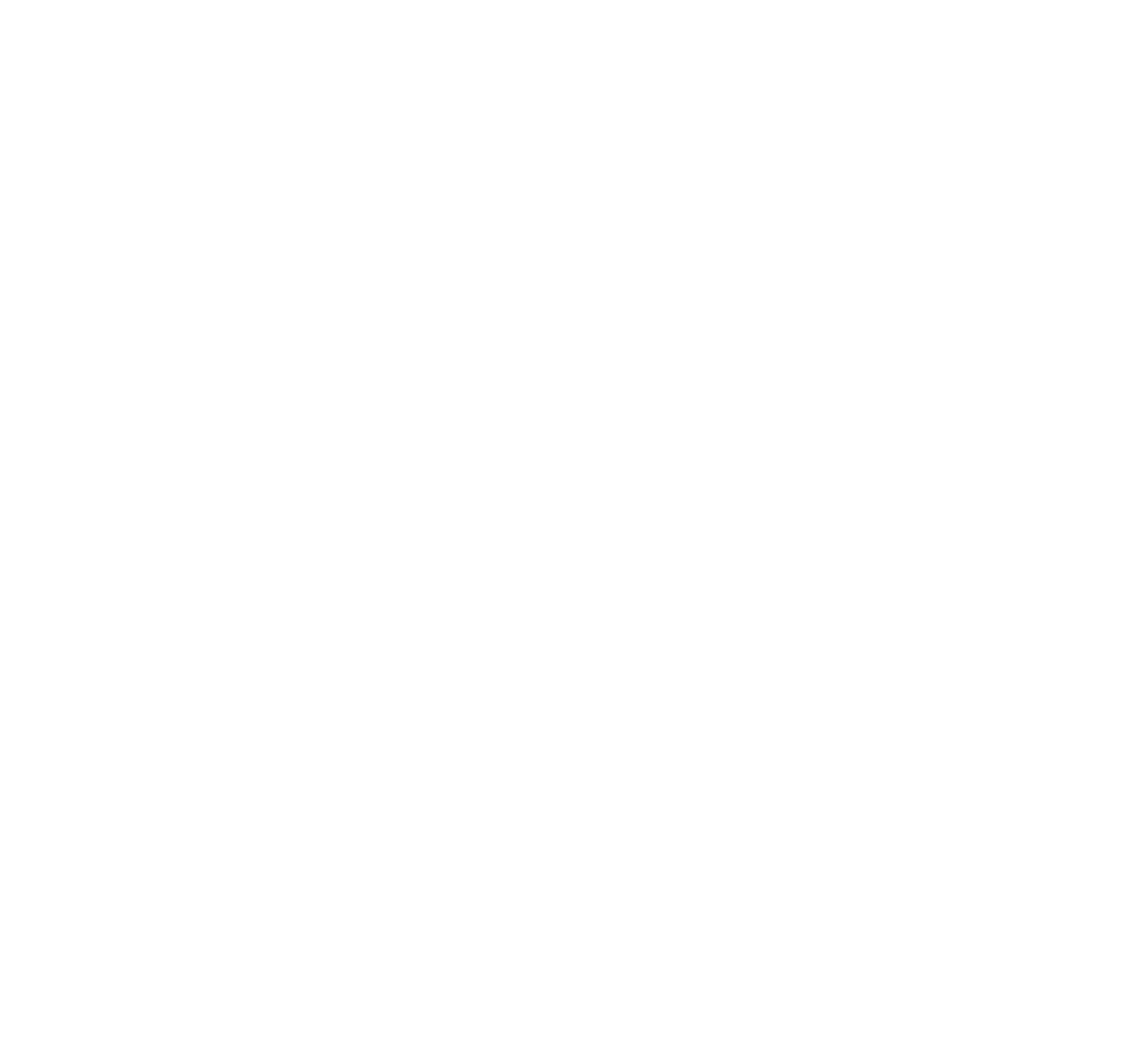
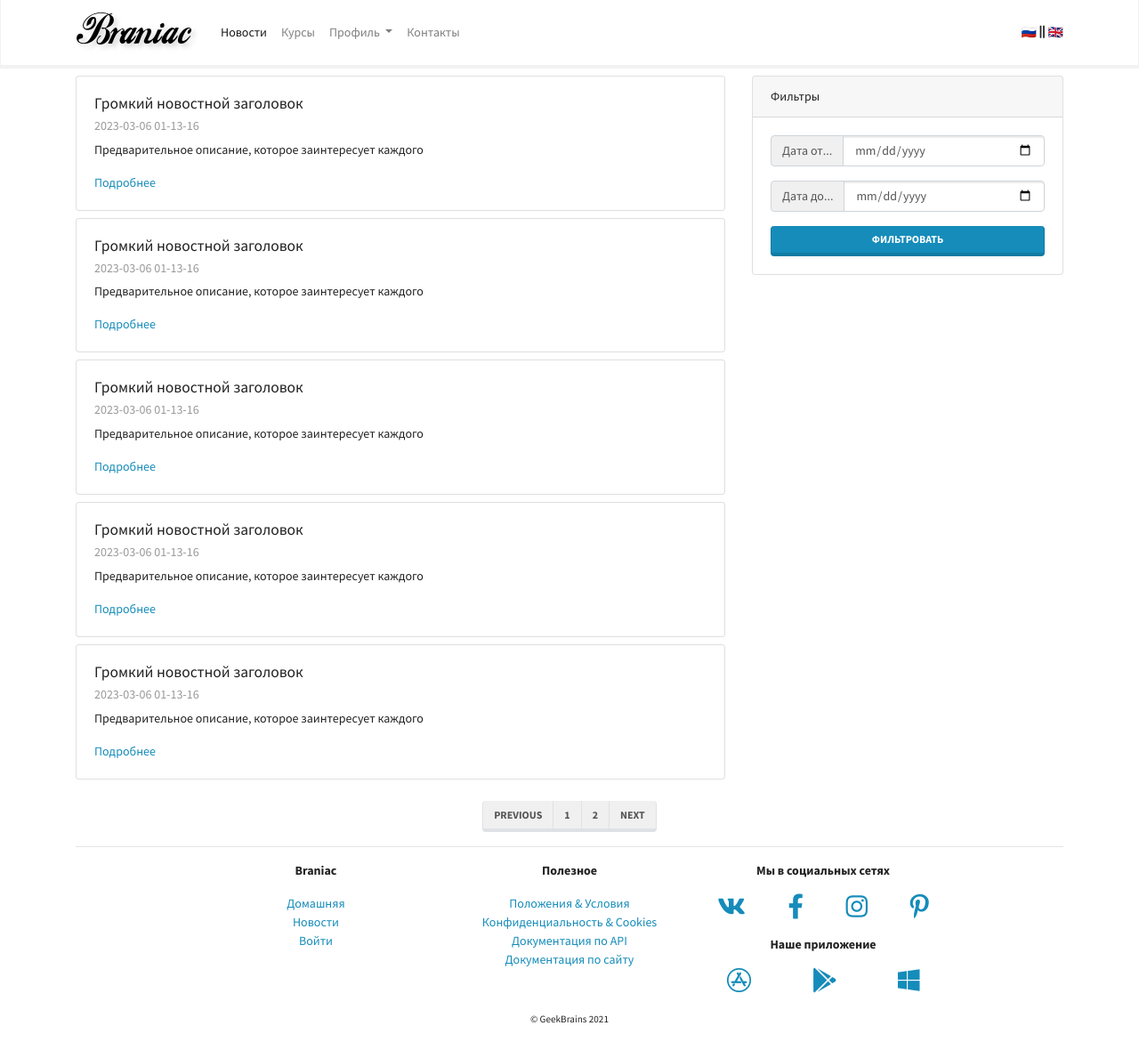
Before and after one commit to MariyaKharchenko/BraniacLMS, a Django app: page /mainapp/news/ in a window 1280 px wide. Before the commit the page is empty. Shown: the whole page at 89% size. Before the commit the page ends 800 px from the top, so only its background shows below. Run offline with Django 3.2, Linux system fonts and the light colour scheme; some libraries are stand-ins or nearby versions.

Commit message:
lesson_3 Args in url

```diff
--- a/config/urls.py
+++ b/config/urls.py
@@ -5,5 +5,5 @@ from django.views.generic import RedirectView
 urlpatterns = [
     path("admin/", admin.site.urls),
     path("", RedirectView.as_view(url="mainapp/")),
-    path("mainapp/", include("mainapp.urls")),
+    path("mainapp/", include("mainapp.urls", namespace="mainapp")),
 ]
--- a/mainapp/templates/mainapp/login.html
+++ b/mainapp/templates/mainapp/login.html
@@ -31,7 +31,7 @@
         style="height: 100vh; margin: 0px">
         <div class="text-center">
             <p>
-                <a href="/"><img src="{% static 'img/logo.png' %}" alt=""></a>
+                <a href="{% url 'mainapp:main_page' %}"><img src="{% static 'img/logo.png' %}" alt=""></a>
             </p>
             <h2>Вход пользователя</h2>
             <form>
--- a/mainapp/templates/mainapp/news.html
+++ b/mainapp/templates/mainapp/news.html
@@ -1,4 +1,22 @@
-{% for i in double_range %}
+{% extends 'base.html' %}
+
+{% block content %}
+
+{% with range as double_range %}
+
+{% if page_num %}
+<div class="card my-2">
+  <div class="card-body">
+    <p class="card-text">Текущая страница: {{ page_num }}</p>
+  </div>
+</div>
+{% endif %}
+
+<div class="row">
+
+  <div class="col-lg-8">
+
+    {% for i in double_range %}
     <div class="card my-2">
       <div class="card-body">
         <h5 class="card-title">{{ news_title }}</h5>
@@ -10,3 +28,50 @@
       </div>
     </div>
     {% endfor %}
+
+  </div>
+
+  <div class="col-lg-4">
+    <div class="card my-2 sticky-top">
+      <div class="card-header">
+        Фильтры
+      </div>
+      <div class="card-body">
+        <form action="">
+          <div class="input-group mb-3">
+            <div class="input-group-prepend">
+              <span class="input-group-text" id="basic-addon1">Дата от...</span>
+            </div>
+            <input type="date" class="form-control" name="dateFrom">
+          </div>
+          <div class="input-group mb-3">
+            <div class="input-group-prepend">
+              <span class="input-group-text" id="basic-addon1">Дата до...</span>
+            </div>
+            <input type="date" class="form-control" name="dateTo">
+          </div>
+
+          <button type="submit"
+            class="btn btn-primary btn-block">Фильтровать</button>
+        </form>
+      </div>
+    </div>
+  </div>
+
+</div>
+
+<div class="row justify-content-center align-items-center mt-3 mb-n3">
+  <nav aria-label="Page navigation example">
+    <ul class="pagination">
+      <li class="page-item"><a class="page-link" href="#">Previous</a></li>
+      <li class="page-item"><a class="page-link" href="{% url 'mainapp:news_paginator' 1 %}">1</a></li>
+      <li class="page-item"><a class="page-link" href="{% url 'mainapp:news_paginator' page=2 %}">2</a></li>
+      {# <li class="page-item"><a class="page-link" href="{% url 'mainapp:news_paginator' three %}">3</a></li> #}
+      <li class="page-item"><a class="page-link" href="#">Next</a></li>
+    </ul>
+  </nav>
+</div>
+
+{% endwith %}
+
+{% endblock content %}
--- a/mainapp/urls.py
+++ b/mainapp/urls.py
@@ -6,10 +6,11 @@ from mainapp.apps import MainappConfig
 app_name = MainappConfig.name
 
 urlpatterns = [
-    path("", views.MainPageView.as_view()),
-    path("news/", views.NewsPageView.as_view()),
-    path("courses/", views.CoursesPageView.as_view()),
-    path("contacts/", views.ContactsPageView.as_view()),
-    path("doc_site/", views.DocSitePageView.as_view()),
-    path("login/", views.LoginPageView.as_view()),
+    path("", views.MainPageView.as_view(), name="main_page"),
+    path("news/", views.NewsPageView.as_view(), name="news"),
+    path("news/<int:page>/", views.NewsWithPaginatorView.as_view(), name="news_paginator"),
+    path("courses/", views.CoursesPageView.as_view(), name="courses"),
+    path("contacts/", views.ContactsPageView.as_view(), name="contacts"),
+    path("doc_site/", views.DocSitePageView.as_view(), name="doc_site"),
+    path("login/", views.LoginPageView.as_view(), name="login"),
 ]
--- a/mainapp/views.py
+++ b/mainapp/views.py
@@ -21,6 +21,13 @@ class NewsPageView(TemplateView):
         return context
 
 
+class NewsWithPaginatorView(NewsPageView):
+    def get_context_data(self, page, **kwargs):
+        context = super().get_context_data(page=page, **kwargs)
+        context["page_num"] = page
+        return context
+
+
 class CoursesPageView(TemplateView):
     template_name = "mainapp/courses_list.html"
 
--- a/templates/base.html
+++ b/templates/base.html
@@ -50,9 +50,9 @@
         </p>
         <p>
         <ul class="list-unstyled">
-          <li><a href="index.html">Домашняя</a></li>
-          <li><a href="news.html">Новости</a></li>
-          <li><a href="login.html">Войти</a></li>
+          <li><a href="{% url 'mainapp:main_page' %}">Домашняя</a></li>
+          <li><a href="{% url 'mainapp:news' %}">Новости</a></li>
+          <li><a href="{% url 'mainapp:login' %}">Войти</a></li>
         </ul>
         </p>
       </div>
@@ -65,7 +65,7 @@
           <li><a href="#">Положения &amp; Условия</a></li>
           <li><a href="#">Конфиденциальность &amp; Cookies</a></li>
           <li><a href="#">Документация по API</a></li>
-          <li><a href="doc_site.html">Документация по сайту</a></li>
+          <li><a href="{% url 'mainapp:doc_site' %}">Документация по сайту</a></li>
         </ul>
         </p>
       </div>
--- a/templates/includes/main_menu.html
+++ b/templates/includes/main_menu.html
@@ -2,25 +2,30 @@
 
 <nav class="navbar navbar-expand-lg navbar-light bg-light">
   <div class="container">
-    <a class="navbar-brand" href="index.html">
+    <a class="navbar-brand" href="{% url 'mainapp:main_page' %}">
       <img src="{% static 'img/logo.png' %}" alt="">
     </a>
-    <button class="navbar-toggler" type="button" data-toggle="collapse" data-target="#navbarSupportedContent"
-      aria-controls="navbarSupportedContent" aria-expanded="false" aria-label="Toggle navigation">
+    <button class="navbar-toggler" type="button" data-toggle="collapse"
+      data-target="#navbarSupportedContent"
+      aria-controls="navbarSupportedContent" aria-expanded="false"
+      aria-label="Toggle navigation">
       <span class="navbar-toggler-icon"></span>
     </button>
 
     <div class="collapse navbar-collapse" id="navbarSupportedContent">
       <ul class="navbar-nav mr-auto">
-        <li class="nav-item ">
-          <a class="nav-link" href="news.html">Новости</a>
+        <li
+          class="nav-item {% if request.resolver_match.view_name == 'mainapp:news' %}active{% endif %}">
+          <a class="nav-link" href="{% url 'mainapp:news' %}">Новости</a>
         </li>
-        <li class="nav-item ">
-          <a class="nav-link" href="courses_list.html">Курсы</a>
+        <li
+          class="nav-item {% if request.resolver_match.view_name == 'mainapp:courses' %}active{% endif %}">
+          <a class="nav-link" href="{% url 'mainapp:courses' %}">Курсы</a>
         </li>
         <li class="nav-item dropdown">
-          <a class="nav-link dropdown-toggle" href="#" id="ddProfile" role="button" data-toggle="dropdown"
-            aria-haspopup="true" aria-expanded="false">
+          <a class="nav-link dropdown-toggle" href="#" id="ddProfile"
+            role="button" data-toggle="dropdown" aria-haspopup="true"
+            aria-expanded="false">
             Профиль
           </a>
           <div class="dropdown-menu" aria-labelledby="ddProfile">
@@ -35,11 +40,13 @@
             <a class="dropdown-item" href="#">Выход</a>
           </div>
         </li>
-        <li class="nav-item ">
-          <a class="nav-link" href="contacts.html">Контакты</a>
+        <li
+          class="nav-item {% if request.resolver_match.view_name == 'mainapp:contacts' %}active{% endif %}">
+          <a class="nav-link" href="{% url 'mainapp:contacts' %}">Контакты</a>
         </li>
       </ul>
-      <span><a href="#">🇷🇺</a> <i class="fas fa-grip-lines-vertical"></i> <a href="#">🇬🇧</a></span>
+      <span><a href="#">🇷🇺</a> <i class="fas fa-grip-lines-vertical"></i> <a
+          href="#">🇬🇧</a></span>
     </div>
   </div>
 </nav>
```
